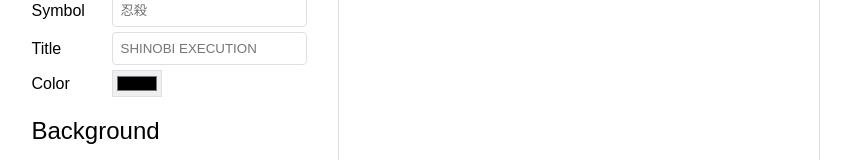
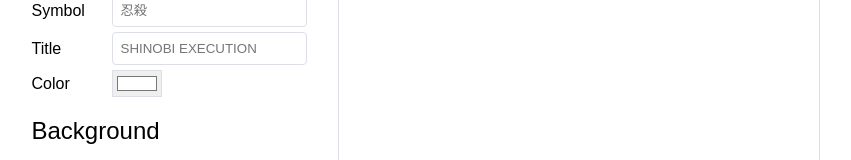
Before and after one commit to lomirus/sekiro-symbols-generator, a React app: page / in a window 1280 px wide. Shown: the part 235-395 px from the top of the page, without its empty margins (221-1072 px from the left). Built offline with nearby package versions, Linux system fonts and the light colour scheme.

Commit message:
feat: add initial values for color inputs

```diff
--- a/src/components/options/export/Background.tsx
+++ b/src/components/options/export/Background.tsx
@@ -19,7 +19,7 @@ const BackgroundOptions = (): ReactElement => (
         <FileInput />
 
         <Radio group="background">Color</Radio>
-        <ColorInput />
+        <ColorInput value="#000000"/>
 
         <Radio group="background" checked={true}>None</Radio>
     </Option>
--- a/src/components/options/export/Display.tsx
+++ b/src/components/options/export/Display.tsx
@@ -51,7 +51,7 @@ const MainOptions = (): ReactElement => (
         }>
         <span>Symbol</span><TextInput placeholder="忍殺" />
         <span>Title</span><TextInput placeholder="SHINOBI EXECUTION" />
-        <span>Color</span><ColorInput />
+        <span>Color</span><ColorInput value="#FFFFFF"/>
     </Option>
 )
 
--- a/src/components/options/inputs/Color.tsx
+++ b/src/components/options/inputs/Color.tsx
@@ -9,8 +9,12 @@ const colorInputStyle: CSSObject = {
     }
 }
 
-const ColorInput = (): ReactElement => (
-    <input type="color" css={colorInputStyle} />
+type ColorInputProps = {
+    value: string
+}
+
+const ColorInput = ({ value }: ColorInputProps): ReactElement => (
+    <input type="color" value={value} css={colorInputStyle} />
 )
 
 
```
